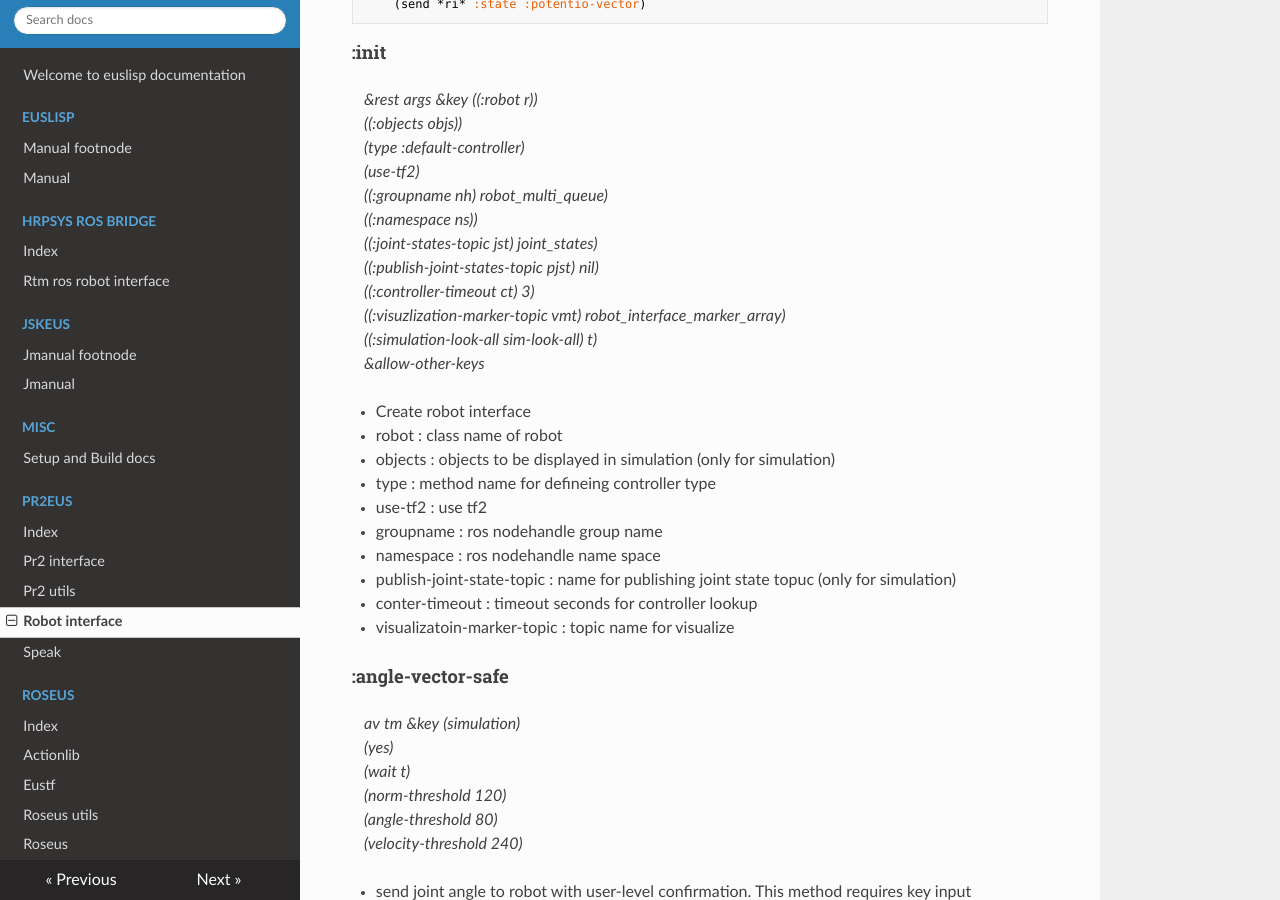
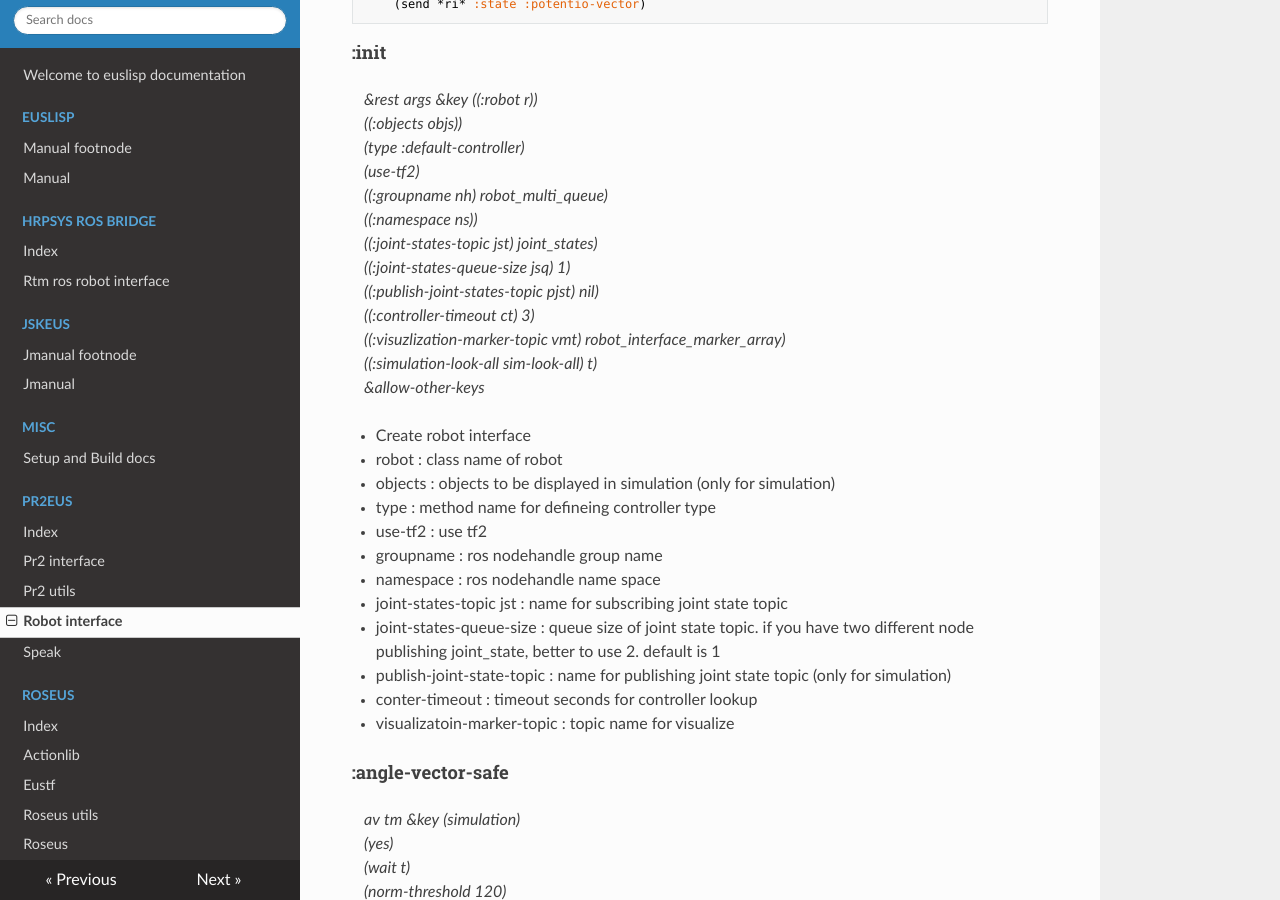
Before and after one commit to jsk-ros-pkg/euslisp-docs, an MkDocs documentation site: the page built from docs/pr2eus/robot-interface.md, in a window 1280 px wide and 900 px high, scrolled down 905 px. Built offline with MkDocs 1.6.1, drawn with Linux system fonts in a browser that asks for light colours; nearby versions of some CDN libraries.

Commit message:
update documentation for pr2eus

```diff
--- a/docs/pr2eus/robot-interface.md
+++ b/docs/pr2eus/robot-interface.md
@@ -31,7 +31,7 @@ robot-interface is object for interacting real robot thorugh JointTrajectoryActi
 
 
 #### :init
-&nbsp;&nbsp;&nbsp;*&rest* *args* *&key* *((:robot r))* <br>&nbsp;&nbsp;&nbsp;*((:objects objs))* <br>&nbsp;&nbsp;&nbsp;*(type :default-controller)* <br>&nbsp;&nbsp;&nbsp;*(use-tf2)* <br>&nbsp;&nbsp;&nbsp;*((:groupname nh) robot_multi_queue)* <br>&nbsp;&nbsp;&nbsp;*((:namespace ns))* <br>&nbsp;&nbsp;&nbsp;*((:joint-states-topic jst) joint_states)* <br>&nbsp;&nbsp;&nbsp;*((:publish-joint-states-topic pjst) nil)* <br>&nbsp;&nbsp;&nbsp;*((:controller-timeout ct) 3)* <br>&nbsp;&nbsp;&nbsp;*((:visuzlization-marker-topic vmt) robot_interface_marker_array)* <br>&nbsp;&nbsp;&nbsp;*((:simulation-look-all sim-look-all) t)* <br>&nbsp;&nbsp;&nbsp;*&allow-other-keys*
+&nbsp;&nbsp;&nbsp;*&rest* *args* *&key* *((:robot r))* <br>&nbsp;&nbsp;&nbsp;*((:objects objs))* <br>&nbsp;&nbsp;&nbsp;*(type :default-controller)* <br>&nbsp;&nbsp;&nbsp;*(use-tf2)* <br>&nbsp;&nbsp;&nbsp;*((:groupname nh) robot_multi_queue)* <br>&nbsp;&nbsp;&nbsp;*((:namespace ns))* <br>&nbsp;&nbsp;&nbsp;*((:joint-states-topic jst) joint_states)* <br>&nbsp;&nbsp;&nbsp;*((:joint-states-queue-size jsq) 1)* <br>&nbsp;&nbsp;&nbsp;*((:publish-joint-states-topic pjst) nil)* <br>&nbsp;&nbsp;&nbsp;*((:controller-timeout ct) 3)* <br>&nbsp;&nbsp;&nbsp;*((:visuzlization-marker-topic vmt) robot_interface_marker_array)* <br>&nbsp;&nbsp;&nbsp;*((:simulation-look-all sim-look-all) t)* <br>&nbsp;&nbsp;&nbsp;*&allow-other-keys*
 
 - Create robot interface <br>
 - robot : class name of robot <br>
@@ -40,7 +40,9 @@ robot-interface is object for interacting real robot thorugh JointTrajectoryActi
 - use-tf2 : use tf2 <br>
 - groupname : ros nodehandle group name <br>
 - namespace : ros nodehandle name space <br>
-- publish-joint-state-topic :  name for publishing joint state topuc (only for simulation) <br>
+- joint-states-topic jst : name for subscribing joint state topic <br>
+- joint-states-queue-size : queue size of joint state topic. if you have two different node publishing joint_state, better to use 2. default is 1 <br>
+- publish-joint-state-topic :  name for publishing joint state topic (only for simulation) <br>
 - conter-timeout : timeout seconds for controller lookup <br>
 - visualizatoin-marker-topic : topic name for visualize <br>
 
```
